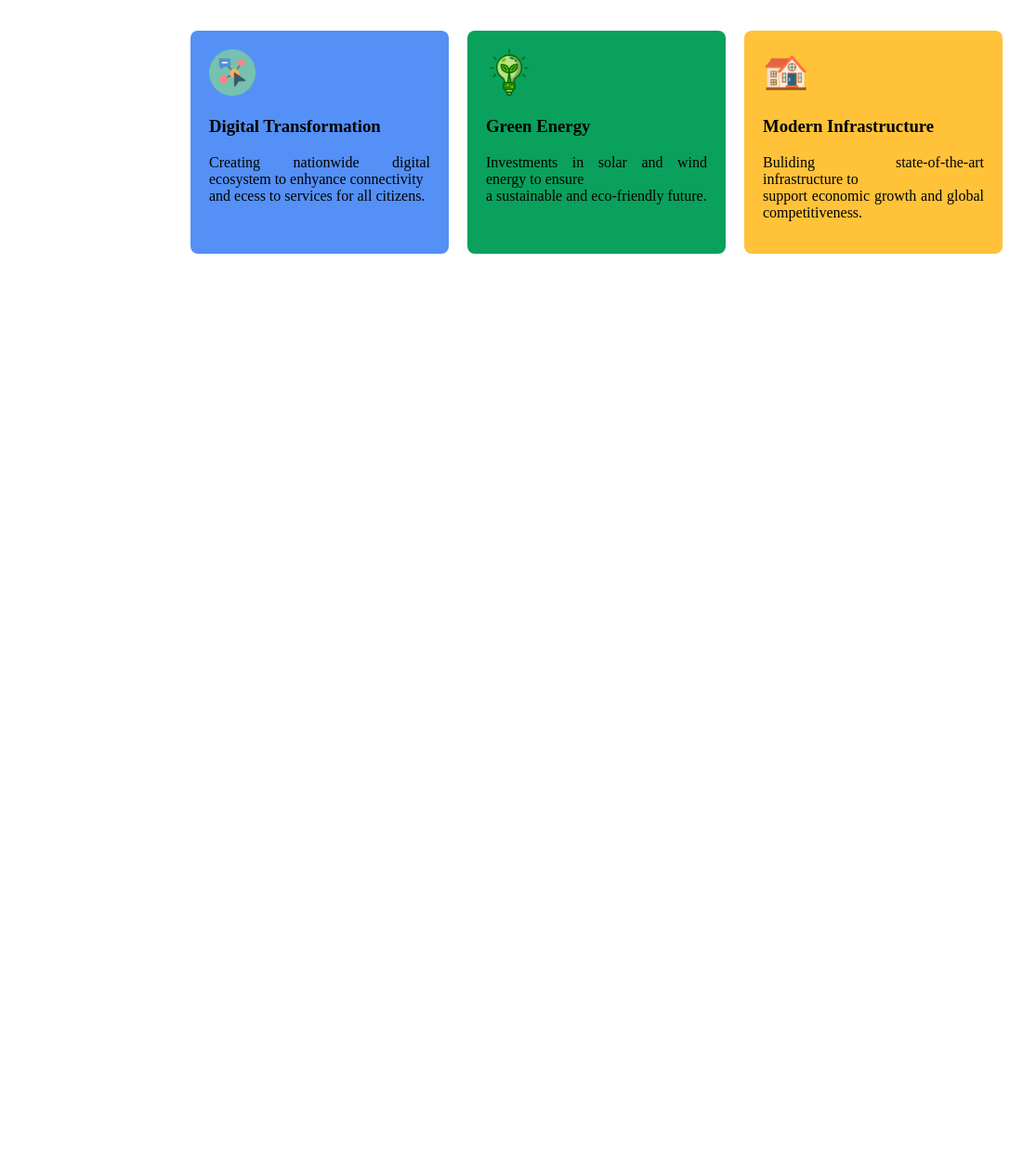
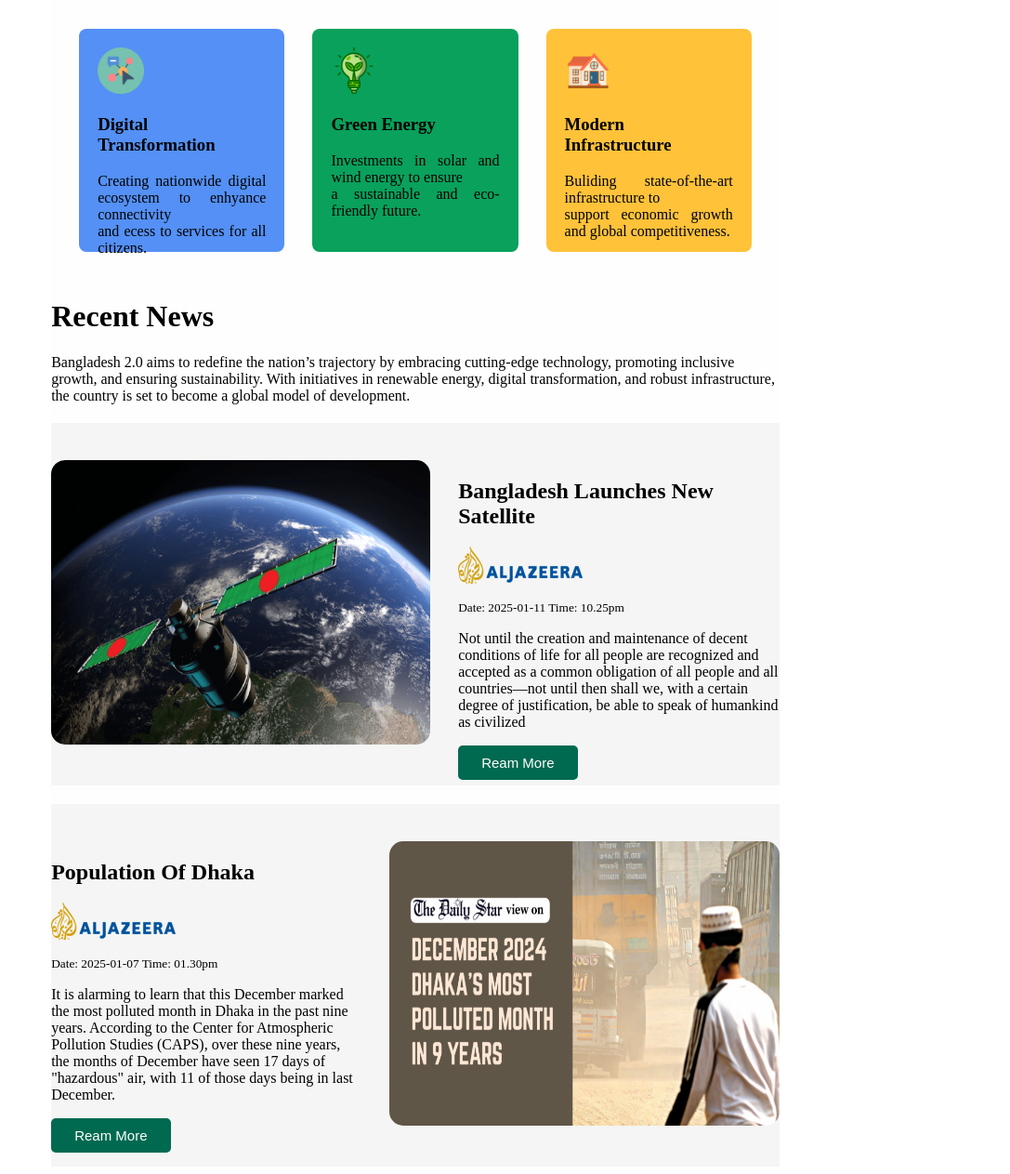
Before and after one commit to iftekharrafi-web/assignment001, a plain HTML site: page index.html in a window 1280 px wide. Shown: the part 845-2108 px from the top of the page at 93% size, without its empty margins (193-1280 px from the left). Before the commit the page ends 1126 px from the top, so only its background shows below. Drawn offline with Linux system fonts and the light colour scheme.

Commit message:
commit for recent news

```diff
--- a/index.html
+++ b/index.html
@@ -63,6 +63,43 @@
 
         </div>
 
+        <div class="recentnews">
+            <H1 class="recent">Recent News</H1>
+            <p>Bangladesh 2.0 aims to redefine the nation’s trajectory by embracing cutting-edge technology, promoting inclusive growth, and ensuring sustainability. With initiatives in renewable energy, digital transformation, and robust infrastructure, the country is set to become a global model of development.</p>
+        </div>
+
+
+            <div class="newscontainer">
+                <div>
+                 <img class="imgbox" src="assets/satelite.png" alt="">
+                </div>
+                <div class="newsbox">
+                 <h2>Bangladesh Launches New Satellite</h2>
+                 <img src="./assets/al-jazeera.png" alt="">
+                 <p class="date">Date: 2025-01-11  Time: 10.25pm</p>
+                 <p>Not until the creation and maintenance of decent conditions of life for all people are recognized and accepted as a common obligation of all people and all countries—not until then shall we,
+                     with a certain degree of justification, be able to speak of humankind as civilized</p>
+                <button class="newsbutton">Ream More</button>
+                </div>
+            </div>
+            <div class="newscontainertwo">
+                <div class="newsbox">
+                    <h2>Population Of Dhaka</h2>
+                    <img src="./assets/al-jazeera.png" alt="">
+                    <p class="date">Date: 2025-01-07  Time: 01.30pm</p>
+                    <p>It is alarming to learn that this December marked the most polluted month in Dhaka in the past nine years. According to the Center for Atmospheric Pollution Studies (CAPS), over these nine years, the months of December have seen 17 days of "hazardous" air, with 11 of those days being in last December.</p>
+                   <button class="newsbutton">Ream More</button>
+                   </div>
+                   <div>
+                    <img class="imgboxtwo" src="assets/dhaka.png" alt="">
+                   </div>
+            </div>
+
+
+
+
+
+
 
     </main>
 </body>
--- a/style/style.css
+++ b/style/style.css
@@ -67,15 +67,22 @@
 
 /*Banner style end*/
 
+main{
+    width: 62%;
+    background-color: #fffefe;
+    margin: 0 auto;
+}
+
 /*The Vision of Future style start*/
 .visionoffuture{
-    text-align: justify;
-    margin-left: 390px;
-    padding-top: 50px;
+    text-align:justify;
+    padding: 30px;
+
 }
 .thevision{
     display: flex;
-    gap: 20px;
+    justify-content: space-between;
+    gap: 30px;
 }
 
 .thevisionstyle{
@@ -110,3 +117,51 @@
 }
 
 /*The Vision of Future style end*/
+
+/*Recent News Section Start*/
+
+.newscontainer{
+    display: flex;
+    justify-content: space-around;
+    gap: 30px;
+    height: 350px;
+    width: 100%;
+    background-color: #f4f5f4;
+    margin-top: 20px;
+    padding-top: 40px;
+
+}
+
+.date{
+    font-size: smaller;
+}
+.newsbutton{
+    padding: 10px 25px;
+    border-radius: 5px;
+    border-color: rgb(55, 133, 55);
+    border: none;
+    font-size: 15px;
+    font-style: normal;
+    color: #ffffff;
+    background-color: #006A50;
+}
+.imgbox{
+
+    border-radius: 15px;
+}
+
+.newscontainertwo{
+    display: flex;
+    justify-content: space-around;
+    gap: 30px;
+    height: 350px;
+    width: 100%;
+    background-color: #f4f5f4;
+    margin-top: 20px;
+    padding-top: 40px;
+}
+.imgboxtwo{
+    height: 306px;
+    width: 420px;
+    border-radius: 15px;
+}
```
Also changed, not shown: assets/dhaka.png (added).
